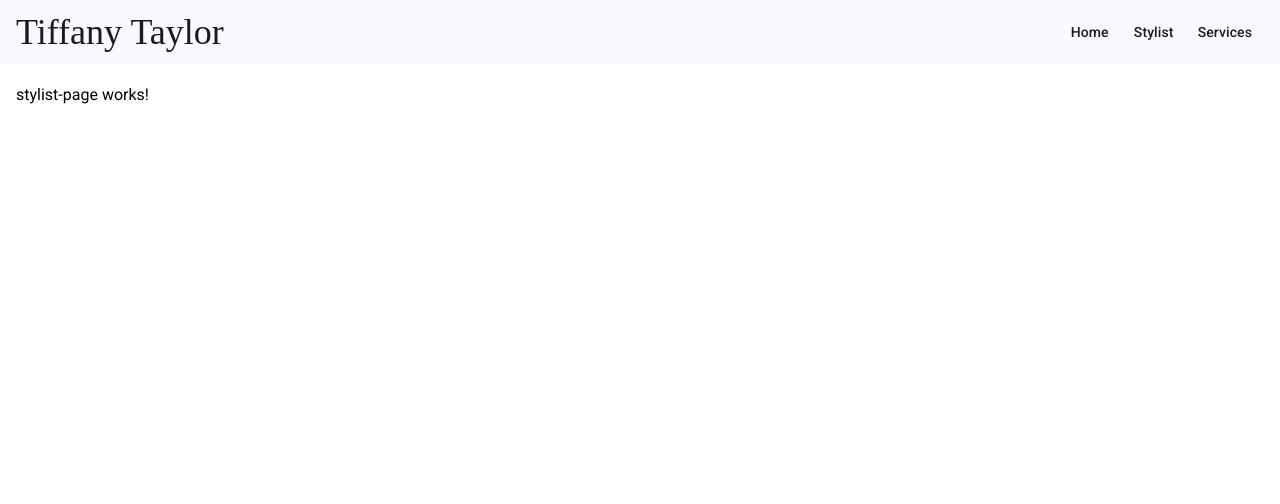
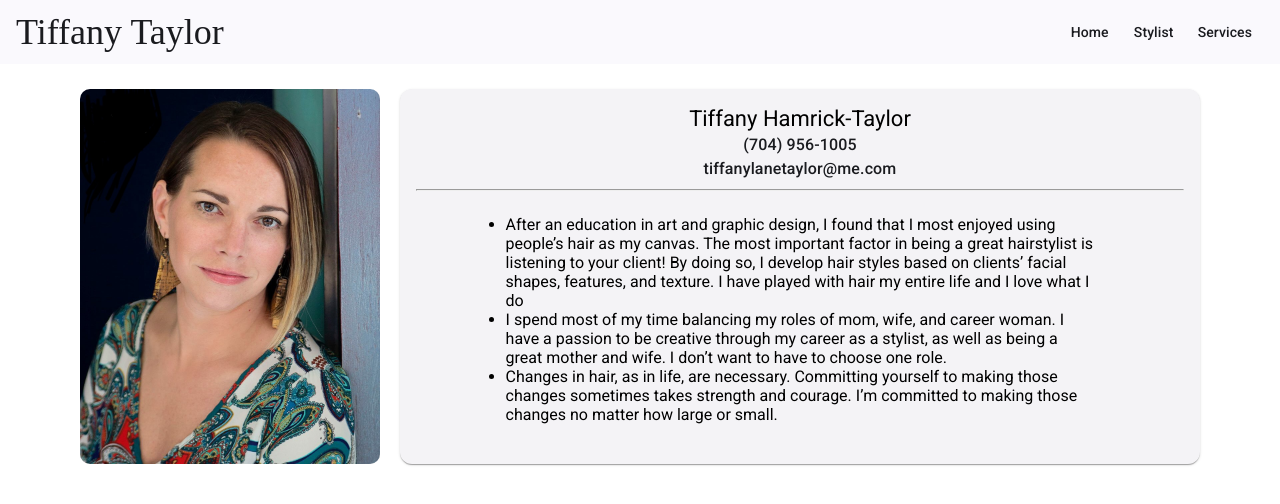
Before and after one commit to hhamrick/tiff-taylor-hair, an Angular app: page /stylist in a window 1280 px wide. Shown: the top 504 px of the page. Built offline with nearby package versions, Linux system fonts and the light colour scheme; a web font is replaced by a local one.

Commit message:
Stylist page

```diff
--- a/src/app/app.component.css
+++ b/src/app/app.component.css
@@ -1,7 +1,5 @@
 .title {
     font-family: "Corinthia", cursive;
-    font-weight: 400;
-    font-style: normal;
     font-size: 36px;
 }
 
--- a/src/app/home-page/home-page.component.ts
+++ b/src/app/home-page/home-page.component.ts
@@ -9,7 +9,7 @@ import { Component } from '@angular/core';
 export class HomePageComponent {
   public static Route = {
     path: '',
-    title: 'Home',
+    title: 'Home - Tiffany Taylor',
     component: HomePageComponent
   }
 }
--- a/src/app/services-page/services-page.component.css
+++ b/src/app/services-page/services-page.component.css
@@ -18,7 +18,8 @@ td:last-child {
 
 mat-card {
     padding: 16px;
-    margin: 20px;
+    margin: 20px auto;
+    max-width: 800px;
 }
 
 img {
--- a/src/app/services-page/services-page.component.ts
+++ b/src/app/services-page/services-page.component.ts
@@ -12,7 +12,7 @@ import { CommonModule } from '@angular/common';
 export class ServicesPageComponent {
   public static Route = {
     path: 'services',
-    title: 'Services',
+    title: 'Services - Tiffany Taylor',
     component: ServicesPageComponent
   }
 
--- a/src/app/stylist-page/stylist-page.component.css
+++ b/src/app/stylist-page/stylist-page.component.css
@@ -0,0 +1,31 @@
+.container {
+    margin: 20px;
+    display: flex;
+    align-items: center;
+    justify-content: center;
+    gap: 20px;
+    flex-wrap: wrap;
+}
+
+img {
+    max-width: 100%;
+    width: 300px;
+    border-radius: 10px;
+}
+
+mat-card {
+    padding: 16px;
+    flex: 1;
+    min-height: 375px;
+    min-width: 400px;
+    max-width: 800px;
+}
+
+mat-card-title, mat-card-subtitle {
+    text-align: center;
+}
+
+ul {
+    list-style-position: outside;
+    padding: 0 10%;
+}
--- a/src/app/stylist-page/stylist-page.component.html
+++ b/src/app/stylist-page/stylist-page.component.html
@@ -1 +1,16 @@
-<p>stylist-page works!</p>
+<div class="container">
+    <img src="assets/images/tiffany.jpg">
+    <mat-card>
+        <mat-card-title>Tiffany Hamrick-Taylor</mat-card-title>
+        <mat-card-subtitle>(704) 956-1005</mat-card-subtitle>
+        <mat-card-subtitle>tiffanylanetaylor&#64;me.com</mat-card-subtitle>
+        <mat-card-subtitle><hr></mat-card-subtitle>
+        <mat-card-content>
+            <ul>
+                <li>After an education in art and graphic design, I found that I most enjoyed using people’s hair as my canvas. The most important factor in being a great hairstylist is listening to your client! By doing so, I develop hair styles based on clients’ facial shapes, features, and texture. I have played with hair my entire life and I love what I do</li>
+                <li>I spend most of my time balancing my roles of mom, wife, and career woman. I have a passion to be creative through my career as a stylist, as well as being a great mother and wife. I don’t want to have to choose one role.</li>
+                <li>Changes in hair, as in life, are necessary. Committing yourself to making those changes sometimes takes strength and courage. I’m committed to making those changes no matter how large or small.</li>
+            </ul>
+        </mat-card-content>
+    </mat-card>
+</div>
--- a/src/app/stylist-page/stylist-page.component.ts
+++ b/src/app/stylist-page/stylist-page.component.ts
@@ -1,15 +1,16 @@
 import { Component } from '@angular/core';
+import { MatCardModule } from '@angular/material/card';
 
 @Component({
   selector: 'app-stylist-page',
-  imports: [],
+  imports: [MatCardModule],
   templateUrl: './stylist-page.component.html',
   styleUrl: './stylist-page.component.css'
 })
 export class StylistPageComponent {
   public static Route = {
     path: 'stylist',
-    title: 'Stylist',
+    title: 'Stylist - Tiffany Taylor',
     component: StylistPageComponent
   }
 }
```
Also changed, not shown: src/assets/images/tiffany.jpg (added).
